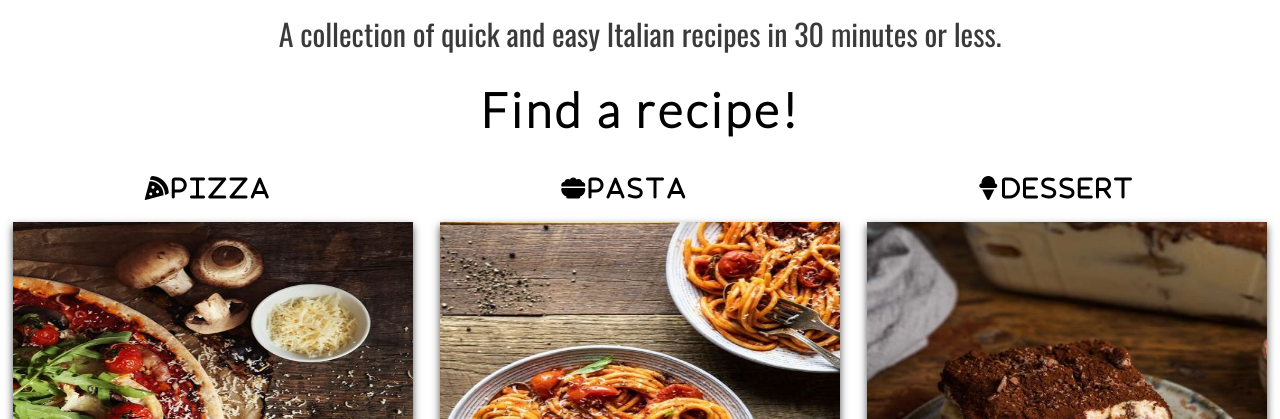
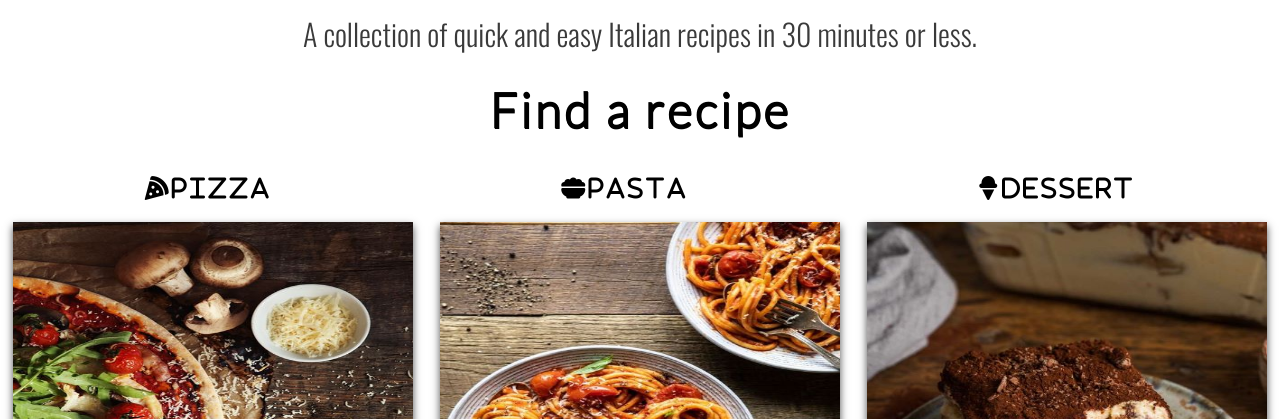
Before and after one commit to SaraMehlis/QuickBites, a plain HTML site: page index.html in a window 1280 px wide. Shown: the part 681-1100 px from the top of the page. Drawn offline with nearby package versions, Linux system fonts and the light colour scheme; a web font is replaced by a local one.

Commit message:
adjusted home page fonts

```diff
--- a/assets/css/style.css
+++ b/assets/css/style.css
@@ -105,9 +105,11 @@ main {
     font-size: 30px;
     font-family: "oswald", sans serif;
     margin-top: 10px;
+    font-weight: 300;
  }
 
  #maintext-home {
+    text-shadow: 0.5px 0.5px 0.5px #000000;
     letter-spacing: 0.1em;
     color: black;
     margin-bottom: 35px;
--- a/index.html
+++ b/index.html
@@ -47,7 +47,7 @@
         </div>
         <section>
             <div id="maintext-home">
-                <h2>Find a recipe!</h2>
+                <h2>Find a recipe</h2>
             </div>
         </section>
     <!-----------------------------------------------------pizza pasta dessert section-->
```
